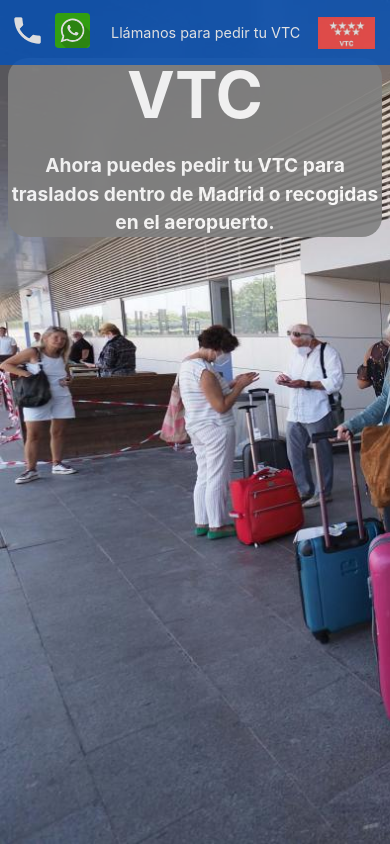
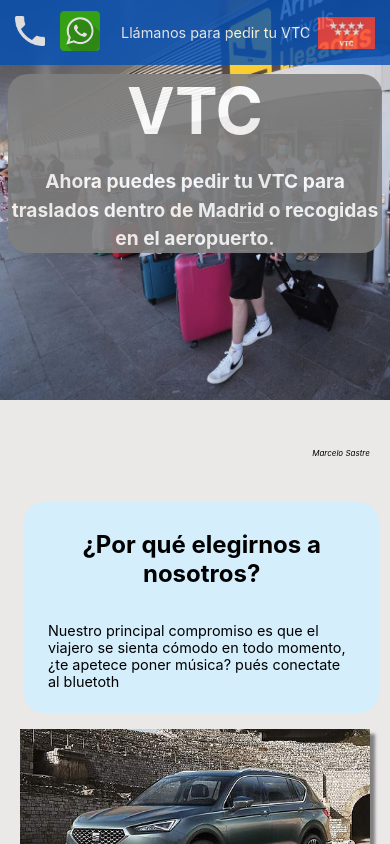
Before and after one commit to Deinonychus555/vtc, a Next.js app: page / in a window 390 px wide. Shown: the top 844 px of the page. Built offline with nearby package versions, Linux system fonts and the light colour scheme.

Commit message:
Mobile css fixed

```diff
--- a/components/Home/Home.module.css
+++ b/components/Home/Home.module.css
@@ -167,98 +167,7 @@
   height: 1em;
 }
 
-@media (max-width: 600px) {
 
-  .mainImage{
-    background-image: url('/images/llegadas.jpg');
-    background-color: #d4eefc; /*#f0f9ff;*/
-    background-size:cover;
-    position: absolute;
-    top:0;
-    right: 0;
-    display: flex;
-    width: 100%;
-    height: 400px;
-  }
-
-  @supports(object-fit: cover){
-    .mainImage{
-      height: 100%;
-      object-fit: cover;
-      object-position: center center;
-    }
-  }
-
-  .title {
-    position: relative;
-    z-index: 1;
-    background: grey;
-    opacity: 0.9;
-    color: white;
-    border-radius: 20px;
-    padding:0;
-    top:2rem;
-  }
-
-  .author{
-    z-index:1;
-    position:relative;
-    bottom: -45.5vh;
-    font-size: 0.5rem;
-    left:78vw;
-  }
-  /*
-
-  .section.reverse{
-    flex-direction: row;
-  }
-
-  .section{
-    margin-bottom: 1rem;
-  }
-
-  .content{
-    margin-bottom: 1rem;
-  }
-
-  .main{
-    padding-left:10rem;
-  }
-
-  .main header{
-    padding: auto, 1.rem
-  }
-
-  h1 p.description {
-    font-size: 1.2rem;
-    padding: 0rem 0rem
-  }
-
-  .image{
-    height:auto;
-    box-shadow: 5px 5px 3px grey
-  }
-
-  .image.big{
-    width: 350px;
-  }
-
-  .image.small{
-    width: 350px;
-  }
-
-  .content{
-    margin: 1rem;
-    min-width: 95%;
-  }
-
-  .section{
-    margin: 0 0 1rem 0;
-  }
-
-*/
-
-}
 
 @media (max-width: 900px) {
   .grid {
@@ -266,7 +175,7 @@
   }
 
   .header{
-    height: 50vh;
+    height: 70vh;
   }
 
   .mainImage{
@@ -296,16 +205,16 @@
     opacity: 0.9;
     color: white;
     border-radius: 20px;
-    padding:0;
+    padding:0.5rem;
     top:-1rem;
   }
 
   .author{
     z-index:1;
     position:relative;
-    bottom: -95.5vh;
+    bottom: -64vh;
     font-size: 0.5rem;
-    left:79vw;
+    left:89vw;
   }
 
   .section.reverse{
@@ -339,7 +248,7 @@
   }
 
   .image.big{
-    width: 350px;
+    width: 800px;
   }
 
   .image.small{
@@ -358,3 +267,61 @@
 
 
 }
+
+@media (max-width: 600px){
+
+  .mainImage{
+    background-image: url('/images/llegadas.jpg');
+    background-color: #d4eefc; /*#f0f9ff;*/
+    background-size:cover;
+    position: absolute;
+    top:0rem;
+    right: 0;
+    width: 100%;
+    height: 50vh;
+  }
+
+  @supports(object-fit: cover){
+    .mainImage{
+      height: 400px;
+      object-fit: cover;
+      object-position: center center;
+    }
+  }
+
+  .header{
+    height: 50vh;
+  }
+
+
+  .title {
+    position: relative;
+    z-index: 1;
+    background: grey;
+    opacity: 0.9;
+    color: white;
+    border-radius: 20px;
+    padding:0rem;
+    top:0rem;
+  }
+
+  .author{
+    z-index:1;
+    position:relative;
+    bottom: -45.5vh;
+    font-size: 0.5rem;
+    left:78vw;
+  }
+
+
+
+  .image.big{
+    width: 350px;
+  }
+
+  .image.small{
+    width: 350px;
+  }
+
+
+}
--- a/components/NavBar/NavBar.module.css
+++ b/components/NavBar/NavBar.module.css
@@ -52,7 +52,7 @@
 
     .nav__icon{
         margin:5px;
-        width: 35px;
+        width: px;
         object-fit: contain;
         transition-timing-function: ease-in;
         transition: all 0.3s;
```
